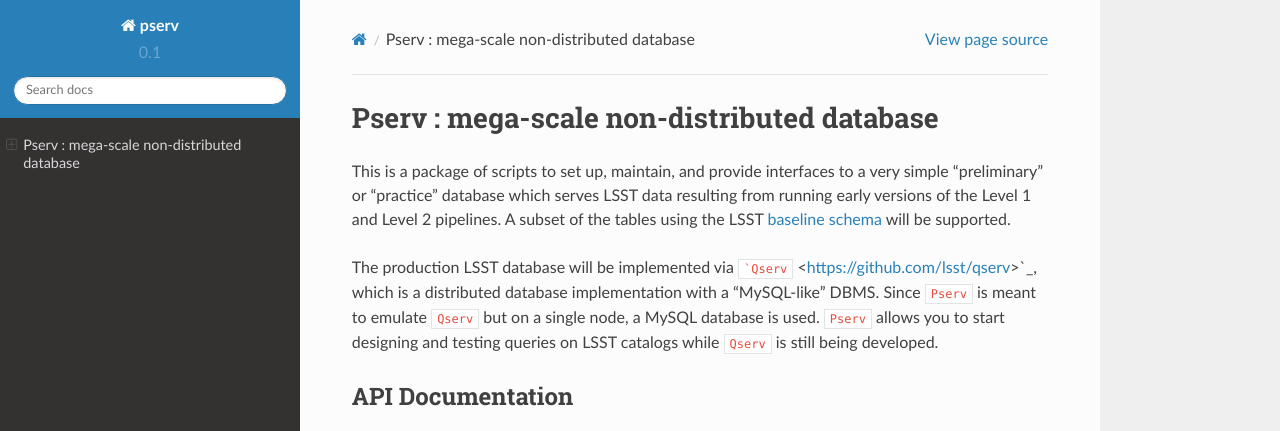
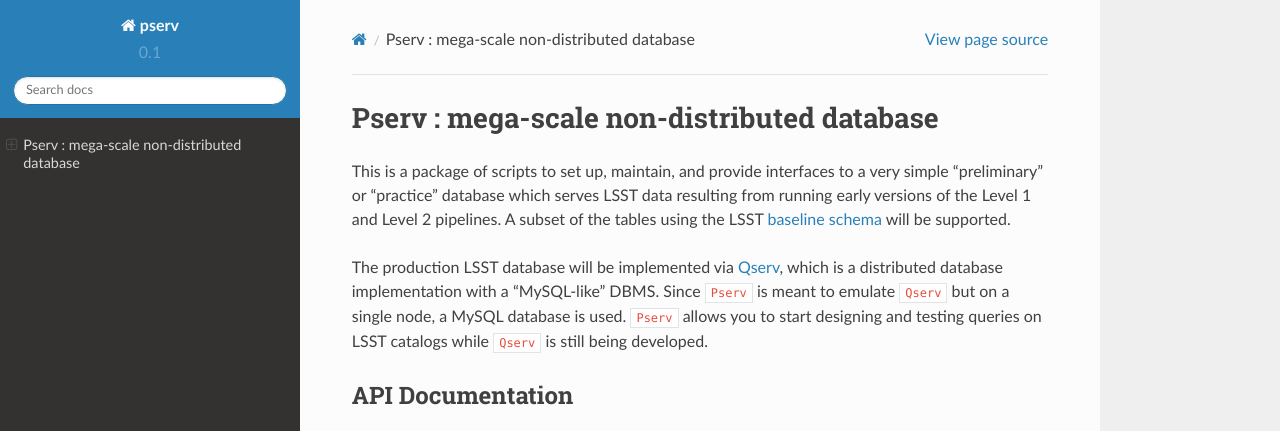
Before and after one commit to LSSTDESC/pserv, a Sphinx documentation site: the page built from doc/index.rst, in a window 1280 px wide, cut to the strip 0-431 px from the top of the page. Built offline with Sphinx 7.4.7 and the Read the Docs theme 2.0.0, drawn with Linux system fonts in a browser that asks for light colours; part of the change alters nothing that is shown.

````diff
--- a/doc/index.rst
+++ b/doc/index.rst
@@ -10,7 +10,7 @@ schema <https://lsst-web.ncsa.illinois.edu/schema/index.php?sVer=baseline>`_
 will be supported.
 
 The production LSST database will be implemented via
-```Qserv`` <https://github.com/lsst/qserv>`_, which is a distributed
+`Qserv <https://github.com/lsst/qserv>`_, which is a distributed
 database implementation with a "MySQL-like" DBMS.  Since
 ``Pserv`` is meant to emulate ``Qserv`` but on a single node, a MySQL
 database is used. ``Pserv`` allows you to start designing and testing
@@ -22,6 +22,6 @@ API Documentation
 =================
 
 
-.. automodule:: pserv
+.. automodule:: python/desc/pserv
     :members:
     :undoc-members:
````
